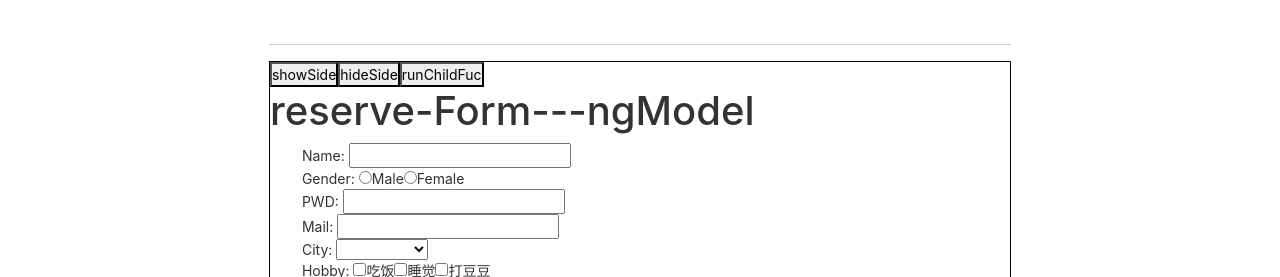
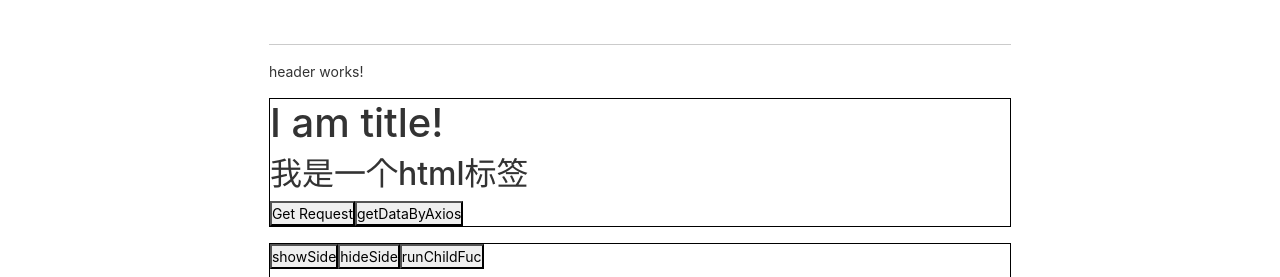
Before and after one commit to gaoyanshuo/angular, an Angular app: page / in a window 1280 px wide. Shown: the part 654-931 px from the top of the page. Built offline with nearby package versions, Linux system fonts and the light colour scheme.

Commit message:
angular内置http模块调用api  axios调用API

```diff
--- a/src/app/components/home/home.component.html
+++ b/src/app/components/home/home.component.html
@@ -13,4 +13,6 @@
 <br />
 <hr />
 
+<app-news></app-news>
+
 <app-reserve-form #receiveForm (outer)="runChildFuc($event)"></app-reserve-form>
--- a/src/app/components/news/news.component.html
+++ b/src/app/components/news/news.component.html
@@ -1,3 +1,8 @@
 <app-header></app-header>
-<h1>{{title}}</h1>
-<span [innerHTML]='content' class="red"></span>
+
+<div class="mb-3" style="border: 1px #000 solid;">
+    <h1>{{title}}</h1>
+    <span [innerHTML]='content' class="red"></span>
+    <button type="button" (click)="getData()">Get Request</button>
+    <button type="button" (click)="getDataByAxios()">getDataByAxios</button>
+</div>
--- a/src/app/components/news/news.component.ts
+++ b/src/app/components/news/news.component.ts
@@ -1,5 +1,6 @@
 import { Component } from '@angular/core';
-
+import { HttpClient } from '@angular/common/http';
+import { HttpService } from 'src/app/services/http.service';
 @Component({
   selector: 'app-news',
   templateUrl: './news.component.html',
@@ -20,5 +21,33 @@ export class NewsComponent {
   */
   public title: string = 'I am title!';
 
-  public content="<h2>我是一个html标签</h2>";
+  public content = '<h2>我是一个html标签</h2>';
+
+  constructor(protected http: HttpClient, protected httpService: HttpService) {}
+
+  /**
+   * http angular内置，用rxjs封装，
+   */
+  getData() {
+    const api = 'http://a.itying.com/api/productlist';
+    this.http.get(api).subscribe((res) => {
+      console.log('getData', res);
+    });
+  }
+
+  getJsonpData() {
+    const api = 'http://a.itying.com/api/productlist';
+    this.http.jsonp(api, 'callback').subscribe((res) => {
+      console.log('getData', res);
+    });
+  }
+
+  getDataByAxios() {
+    const api = 'http://a.itying.com/api/productlist';
+    this.httpService.axiosGet(api).then((result) => {
+      console.log('getDataByAxios', result);
+    }).catch((err) => {
+
+    });
+  }
 }
--- /dev/null
+++ b/src/app/services/http.service.ts
@@ -0,0 +1,31 @@
+import { Injectable } from '@angular/core';
+import axios from 'axios';
+import { Observable } from 'rxjs';
+@Injectable({
+  providedIn: 'root',
+})
+export class HttpService {
+  constructor() {}
+
+  axiosGet(api: string): Promise<any> {
+    // promise处理异步
+    return new Promise((resolve, reject) => {
+      axios
+        .get(api)
+        .then((res) => {
+          resolve(res);
+        })
+        .catch(() => {});
+    });
+
+    // rxjs处理异步
+    // return new Observable((observable) => {
+    //   axios
+    //     .get(api)
+    //     .then((res) => {
+    //       observable.next(res);
+    //     })
+    //     .catch(() => {});
+    // });
+  }
+}
```
Also changed, not shown: src/app/app.module.ts (+9 -3 lines), 1 other file (tests, documents, lock files or other folders).
